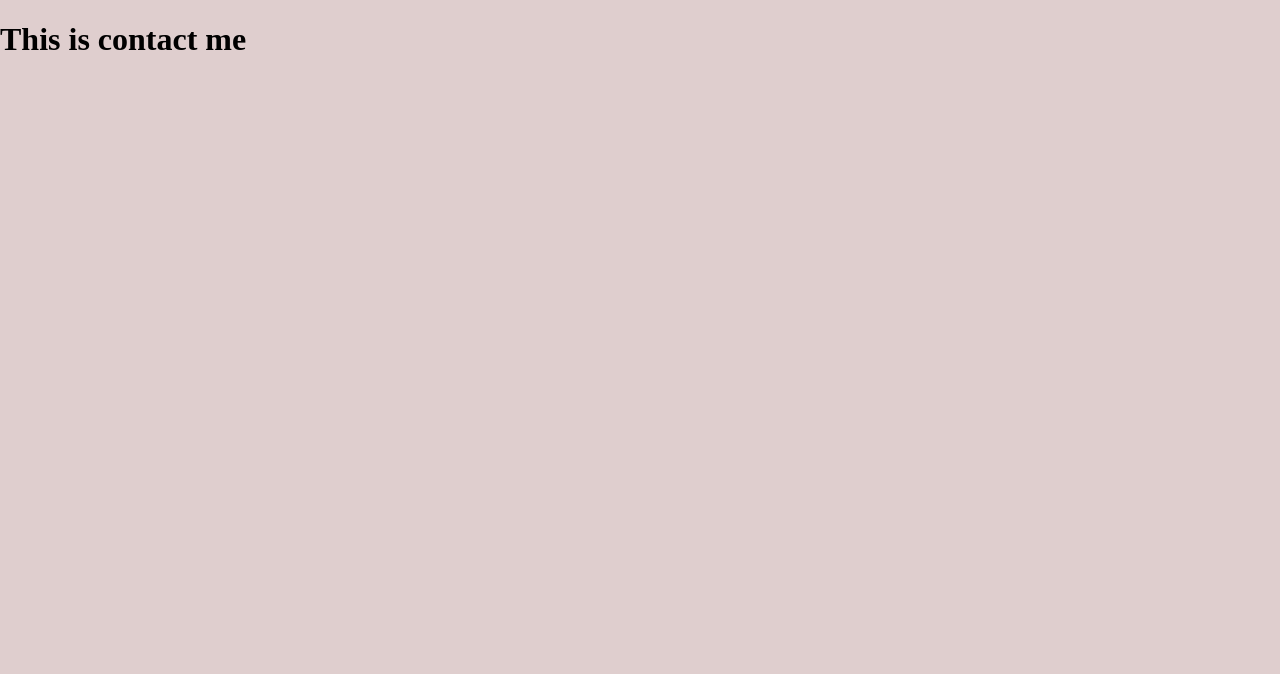
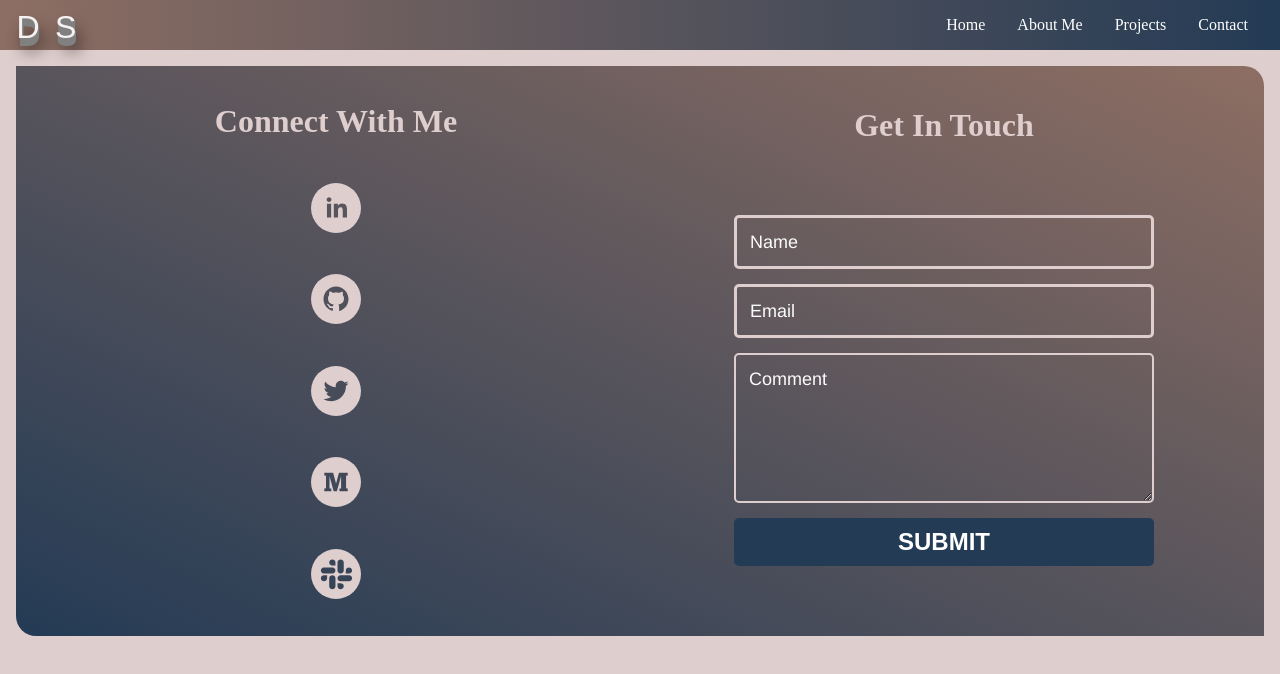
Before and after one commit to SDhawal/portfolio, a React (Create React App) app: page /contact in a window 1280 px wide. Shown: the top 674 px of the page. Built offline with nearby package versions, Linux system fonts and the light colour scheme.

Commit message:
contact page done

```diff
--- a/package.json
+++ b/package.json
@@ -14,6 +14,7 @@
     "react-icons": "^4.4.0",
     "react-router-dom": "^6.3.0",
     "react-scripts": "5.0.1",
+    "react-social-icons": "^5.14.0",
     "web-vitals": "^2.1.4"
   },
   "scripts": {
--- a/src/AllProjects.js
+++ b/src/AllProjects.js
@@ -1,8 +1,13 @@
 import './index.css'
+import NavBar from './nav_bar';
+import Project from './Project';
 
 function AllProjects(){
     return(
-        <div> This is </div>
+        <div>
+            <NavBar/>
+            <Project/>
+        </div>
     )
     };
     export default AllProjects;
--- a/src/Contact.js
+++ b/src/Contact.js
@@ -1,9 +1,37 @@
 import './index.css'
+import NavBar from './nav_bar';
+import { SocialIcon } from 'react-social-icons';
+import React from 'react';
 
 function Contact(){
     return(
-        <div className='contact-parent'>
-            <h1>This is contact me</h1>
+        <div>
+            <NavBar/>
+            <div className='contact-parent'>
+
+               <div className='contact-left-card'>
+               <h1>Connect With Me</h1>
+               <div className='icon-container'>
+                {/* buttons */}
+                <SocialIcon url='https://www.linkedin.com/in/dhawalsharma26/' className='icons' network="linkedin" bgColor="#dfcece" style={{height: 50,width: 50}} />
+                <SocialIcon url='https://github.com/SDhawal' className='icons' network="github" bgColor="#dfcece"  />
+                <SocialIcon url='https://twitter.com/DhawalS2610' className='icons' network="twitter" bgColor="#dfcece"  />
+                <SocialIcon url='https://medium.com/@dhawalsharmazz' className='icons' network="medium" bgColor="#dfcece"  />
+                <SocialIcon url='U033NN0PK4N' className='icons' network="slack" bgColor="#dfcece"  />
+               </div>
+               </div>
+               <div className='contact-right-card'>
+                <h1>Get In Touch</h1>
+                {/* forms */}
+                <form method="post" action="https://formspree.io/f/mpznwjdn">
+                <input name="name" type="text" class="feedback-input" placeholder="Name" required />
+                <input name="email" type="text" class="feedback-input" placeholder="Email" required />
+                <textarea name="text" class="feedback-input" placeholder="Comment" required></textarea>
+                <input type="submit" value="SUBMIT"/>
+                </form>
+               </div>
+
+            </div>
         </div>
     )
 };
--- a/src/index.css
+++ b/src/index.css
@@ -47,7 +47,10 @@ h2 {
   height: 50px;
   padding: 1em;
 }
-
+.link{
+  color: #FFF;
+  text-decoration: none;
+}
 .menu :hover {
   border-bottom: 1px solid;
   border-color: #f3efef;
@@ -336,13 +339,12 @@ h2 {
 
 /* -----------------------------------------projects-------------------------------- */
 .projects {
-  border: 1px solid;
   padding: 0.5rem;
 }
 
 .project-container {
   padding: 2rem;
-  border: 1px solid;
+  /* border: 1px solid; */
   display: flex;
   flex-direction: row;
   flex-wrap: wrap;
@@ -422,5 +424,93 @@ h2 {
 
 /*--------------------------------------- This part is for contact.js ------------------------*/
 .contact-parent{
+display: flex;
+flex-direction: row;
+justify-content:space-around;
+align-items: center;
+background: linear-gradient(to left bottom, #8D6E63, #243b55);
+color: #dfcece;
+padding: 1rem;
+margin:1rem;
+border-top-right-radius:20px ;
+border-bottom-left-radius: 20px;
 
 }
+.contact-left-card{
+  display: flex;
+  flex-direction: column;
+  width: 40%;
+  align-items: center;
+}
+.icon-container{
+  display: flex;
+  flex-direction: column;
+}
+.icons{
+  margin: 1.3rem;
+}
+
+.contact-right-card{
+  width: 40%;
+  display: flex;
+  flex-direction: column;
+  align-items: center;
+}
+form { max-width:420px; margin:50px auto; }
+.feedback-input {
+  color:white;
+  font-family: Helvetica, Arial, sans-serif;
+  font-weight:500;
+  font-size: 18px;
+  border-radius: 5px;
+  line-height: 22px;
+  background-color: transparent;
+  border:2px solid #dfcece;
+  transition: all 0.3s;
+  padding: 13px;
+  margin-bottom: 15px;
+  width:100%;
+  box-sizing: border-box;
+  outline:0;
+}
+
+.feedback-input:focus { border:2px solid #243b55; }
+
+textarea {
+  height: 150px;
+  line-height: 150%;
+  resize:vertical;
+}
+
+[type="submit"] {
+  font-family: 'Montserrat', Arial, Helvetica, sans-serif;
+  width: 100%;
+  background:#243b55;
+  border-radius:5px;
+  border:0;
+  cursor:pointer;
+  color:white;
+  font-size:24px;
+  padding-top:10px;
+  padding-bottom:10px;
+  transition: all 0.3s;
+  margin-top:-4px;
+  font-weight:700;
+}
+[type="submit"]:hover { background:#8D6E63; }
+input:required {
+  border-color: #dfcece;
+  border-width: 3px;
+}
+
+input::placeholder {
+  color: rgb(252, 252, 252);
+}
+textarea::placeholder{
+  color: rgb(252, 252, 252);
+}
+@media (max-width: 700px) {
+  .contact-parent{
+    flex-direction: column;
+  }
+}
--- a/src/nav_bar.js
+++ b/src/nav_bar.js
@@ -11,10 +11,10 @@ function NavBar(){
     <div className='menu-button'></div>
   </label>
     <ul className='menu'>
-      <li><Link to="/" >Home</Link></li>
-      <li><Link to="/about-me">About Me</Link></li>
-      <li><Link to="/all-projects">Projects</Link></li>
-      <li><Link to="/contact">Contact</Link></li>
+      <li><Link to="/" className='link'>Home</Link></li>
+      <li><Link to="/about-me" className='link'>About Me</Link></li>
+      <li><Link to="/all-projects" className='link'>Projects</Link></li>
+      <li><Link to="/contact"className='link'>Contact</Link></li>
     </ul>
   </section>
     )
```
Also changed, not shown: 1 other file (tests, documents, lock files or other folders).
